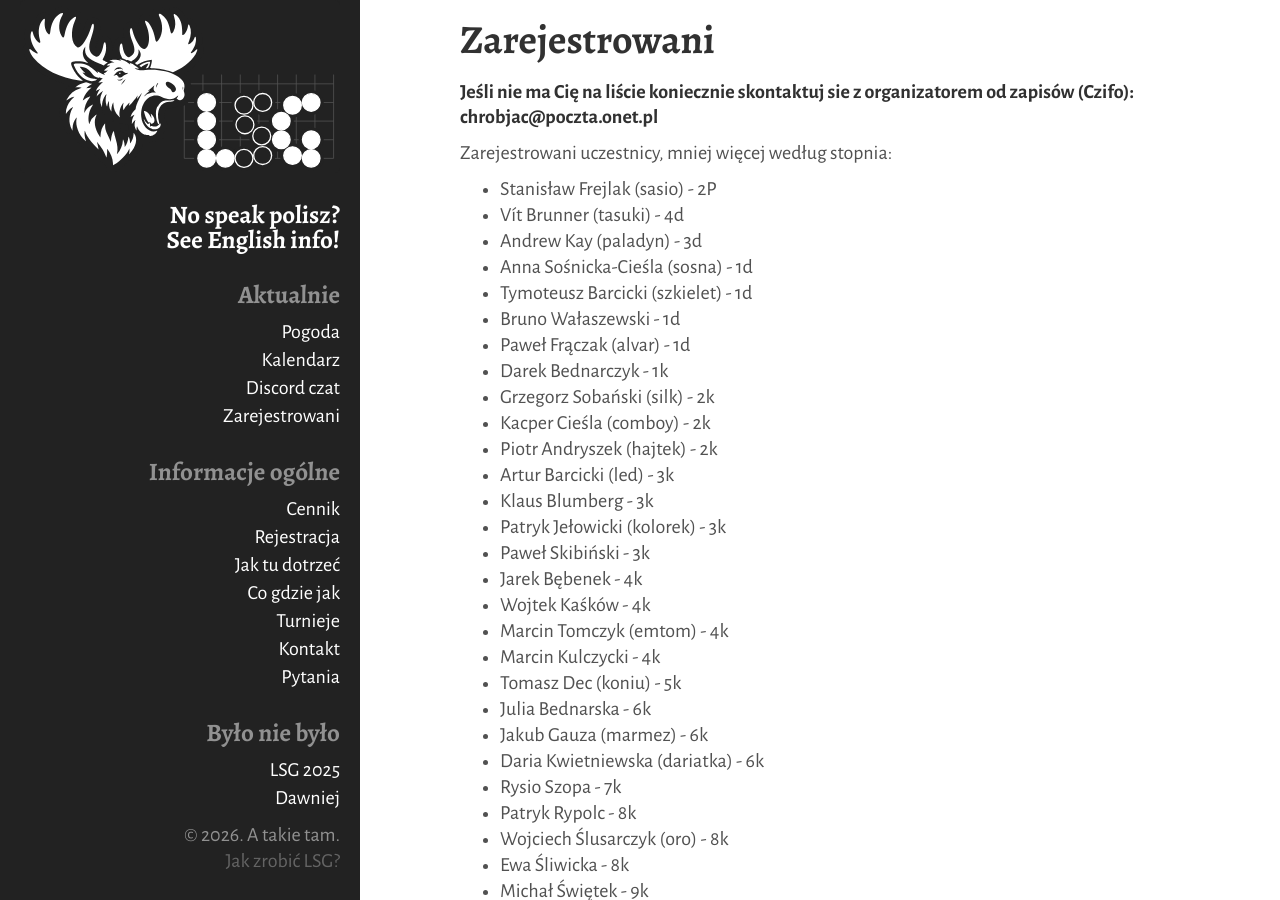
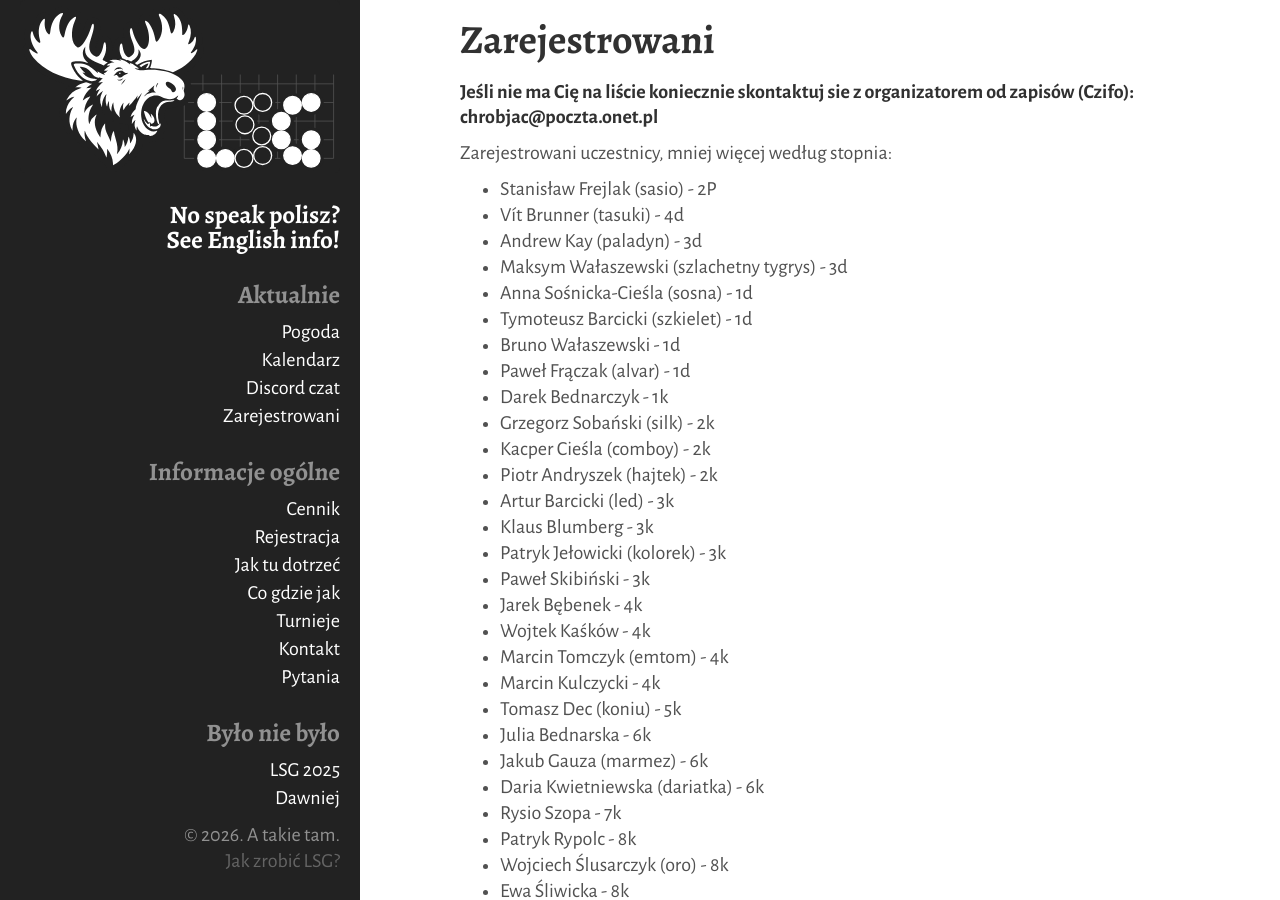
Before and after one commit to tasuki/lsg, a Jekyll site: the page built from _pages/zarejestrowani.md, in a window 1280 px wide and 900 px high. Built offline with Jekyll 4.4.1, drawn with Linux system fonts in a browser that asks for light colours.

Commit message:
Update zarejestrowani.md

```diff
--- a/_pages/zarejestrowani.md
+++ b/_pages/zarejestrowani.md
@@ -12,6 +12,7 @@ Zarejestrowani uczestnicy, mniej więcej według stopnia:
 - Stanisław Frejlak (sasio) - 2P
 - Vít Brunner (tasuki) - 4d
 - Andrew Kay (paladyn) - 3d
+- Maksym Wałaszewski (szlachetny tygrys) - 3d
 - Anna Sośnicka-Cieśla (sosna) - 1d
 - Tymoteusz Barcicki (szkielet) - 1d
 - Bruno Wałaszewski - 1d
```
